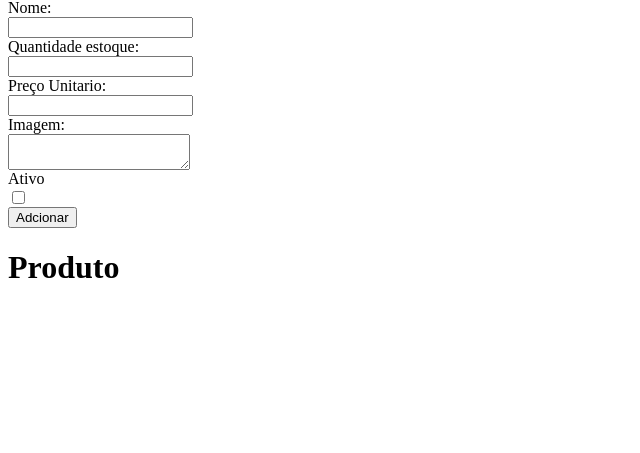
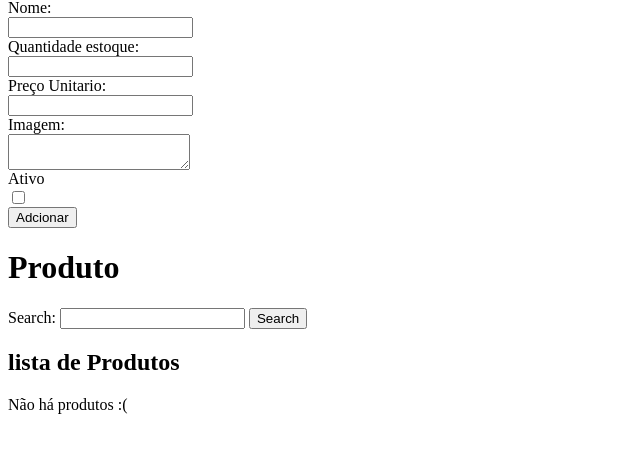
Before and after one commit to DanielC17/LabFrameworkP2, a Django app: page / in a window 1280 px wide. Shown: the part 81-534 px from the top of the page, without its empty margins (0-640 px from the left). Run offline with Django 4.2, Linux system fonts and the light colour scheme; data that the repository does not hold is empty.

Commit message:
Adicionando parte de busca v1

```diff
--- a/produto/templates/produto/index.html
+++ b/produto/templates/produto/index.html
@@ -42,6 +42,24 @@
 
         {% endfor %}
     </div>
+    <div>
+        <form action="" name="form_busca" id="form_busca">
+            <label for="search">Search:</label>
+            <input type="search" name="search" id="search_busca">
+            <button type="submit">Search</button>
+        </form>
+
+        <h2>lista de Produtos</h2>
+        <div id="content_busca">
+            {% for produto in lista_produto%}
+            <p>
+
+            </p>
+            {% empty %}
+                <p>Não há produtos :(</p>
+            {% endfor %}
+        </div>
+    </div>
 </body>
 </html>
 <script src="https://cdnjs.cloudflare.com/ajax/libs/jquery/3.3.1/jquery.min.js"></script>
@@ -61,4 +79,18 @@
             });
         });
 
+    $("#form_busca").submit(function (e){
+    e.preventDefault();
+    let param = $('#search_busca').val();
+    $.ajax({
+        type : "GET",
+        url : "{% url 'busca' %}",
+        data: {'src': param},
+
+        success: function(res) {
+            $('content_busca').html(res)
+            }
+        });
+    });
+
 </script>
--- a/produto/urls.py
+++ b/produto/urls.py
@@ -5,4 +5,5 @@ from produto import views
 urlpatterns = [
     path('', views.index, name="index"),
     path('add/', views.add, name="add"),
+    path('busca/', views.busca, name="busca"),
 ]
--- a/produto/views.py
+++ b/produto/views.py
@@ -29,4 +29,4 @@ def busca(request):
             produtos = Produto.objects.filter(nome=srch)
         else:
             produtos = Produto.objects.all()
-    return render(request, "result.html", context={'lista_produto':lista_produto})
+    return render(request, "resultado_busca.html", context={'lista_produto':lista_produto})
```
Also changed, not shown: produto/templates/produto/resultado_busca.html (added, +7 -0 lines).
